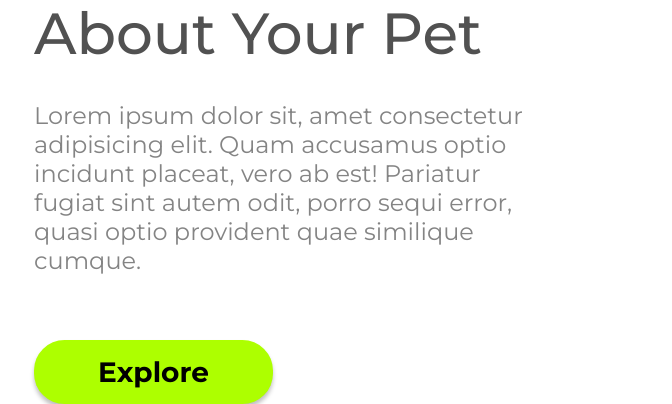
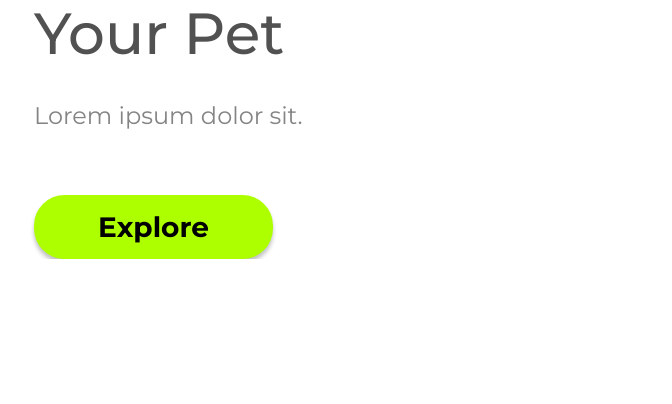
Before and after one commit to Thiago-Maia-github/We-Care, a plain HTML site: page index.html in a window 1280 px wide. Shown: the part 857-1261 px from the top of the page, without its empty margins (52-724 px from the left). After the commit the page ends 1116 px from the top, so only its background shows below. Drawn offline with Linux system fonts and the light colour scheme.

Commit message:
alteração do parágrafo principal

```diff
--- a/index.html
+++ b/index.html
@@ -24,8 +24,8 @@
 
     <section>
         <h1>WE CARE</h1>
-        <h2>About Your Pet</h2>
-        <p>Lorem ipsum dolor sit, amet consectetur adipisicing elit. Quam accusamus optio incidunt placeat, vero ab est! Pariatur fugiat sint autem odit, porro sequi error, quasi optio provident quae similique cumque.</p>
+        <h2>Your Pet</h2>
+        <p>Lorem ipsum dolor sit.</p>
         <button class="button-main">Explore</button>
     </section>
     </main>
```
